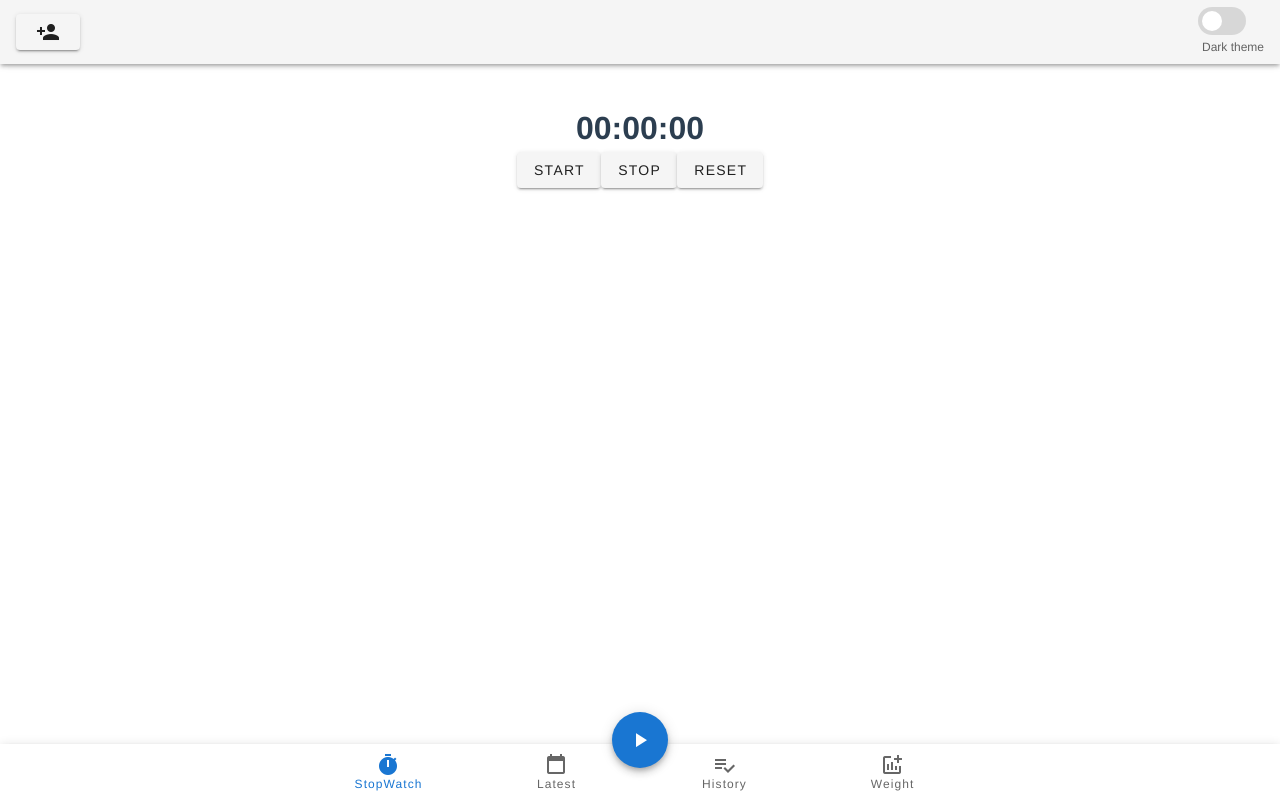
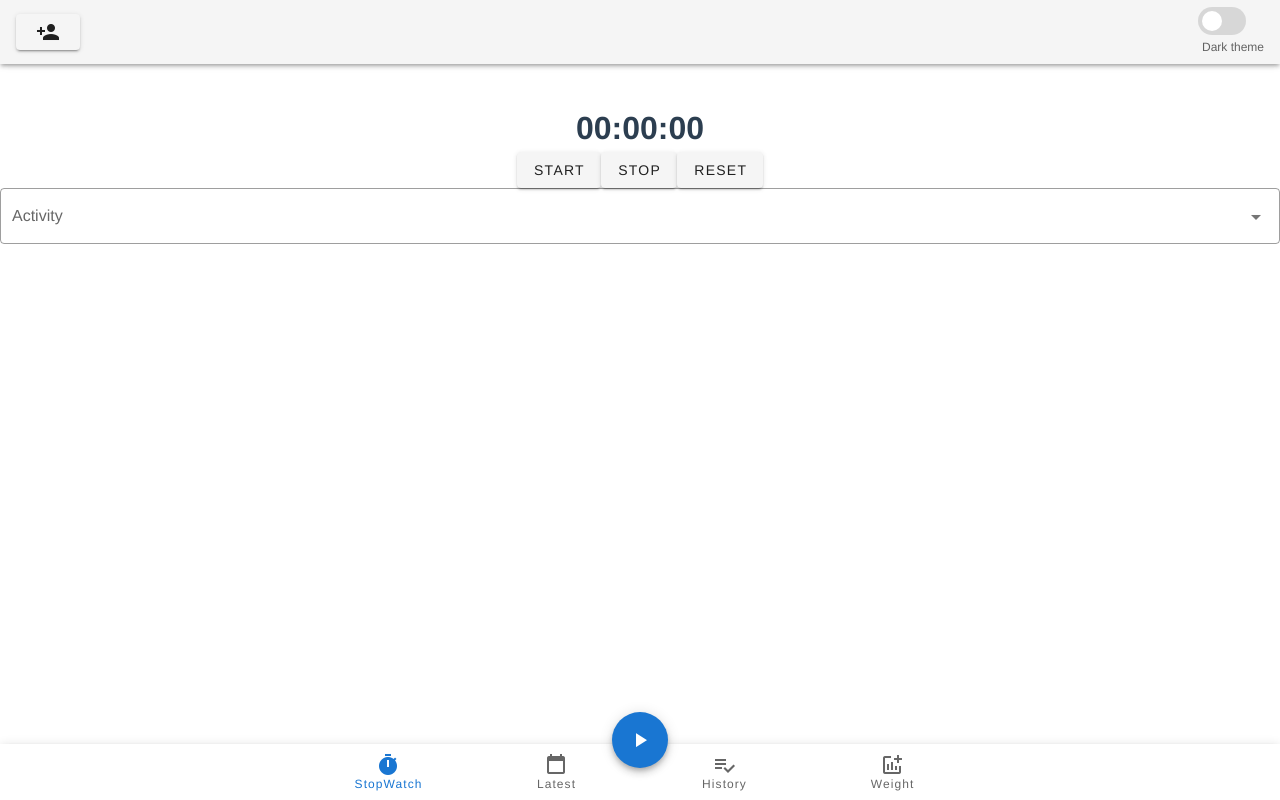
Before and after one commit to NordThing/Health-PWA, a Vue app: page / in a window 1280 px wide. Built offline with nearby package versions, Linux system fonts and the light colour scheme.

Commit message:
Activity

```diff
--- a/src/views/Home.vue
+++ b/src/views/Home.vue
@@ -4,6 +4,12 @@
     <v-btn @click="start">Start</v-btn>
     <v-btn @click="stop">Stop</v-btn>
     <v-btn @click="reset">Reset</v-btn>
+    <v-select
+      :items="items"
+      label="Activity"
+      outlined
+    >
+    </v-select>
   </div>
 </template>
 
```
